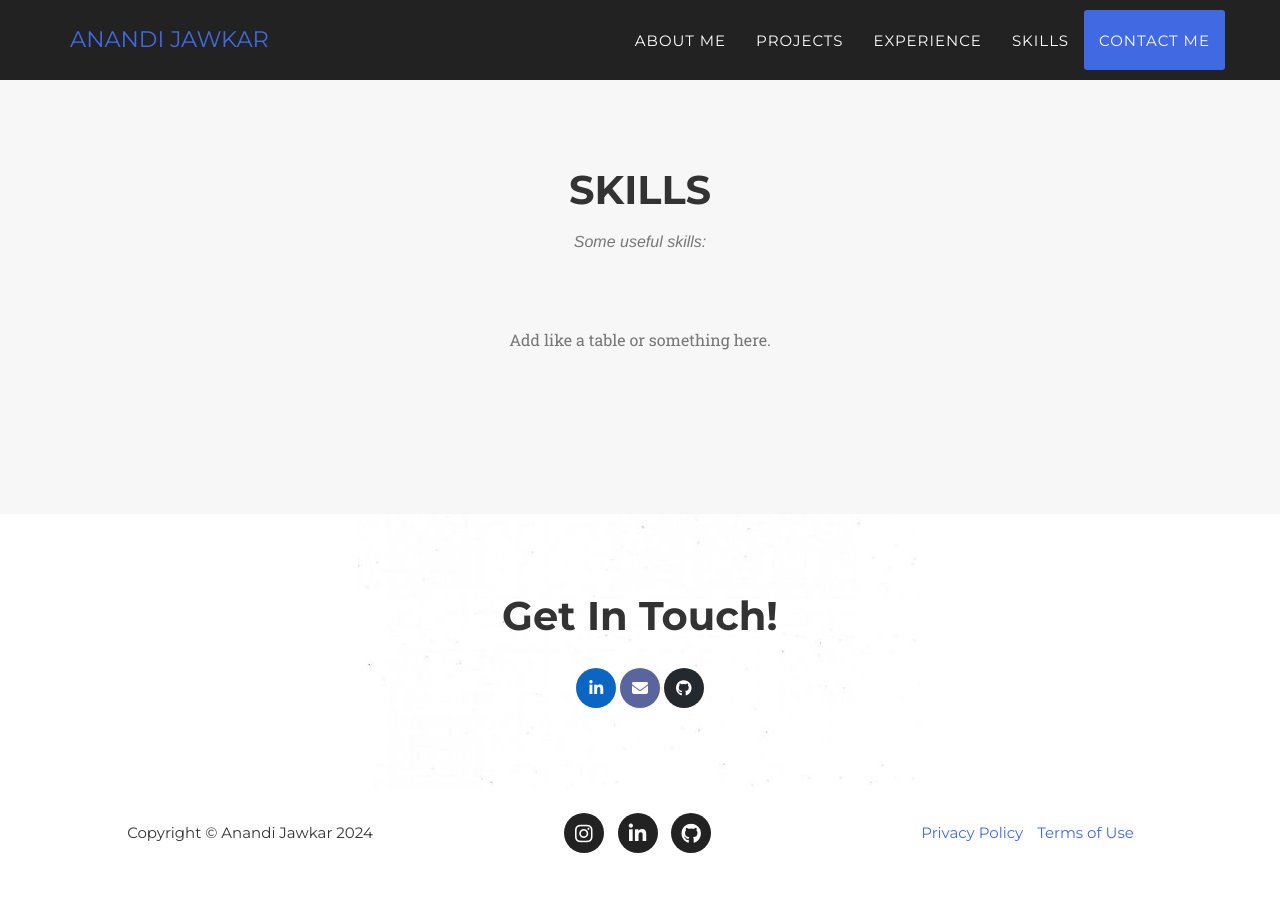
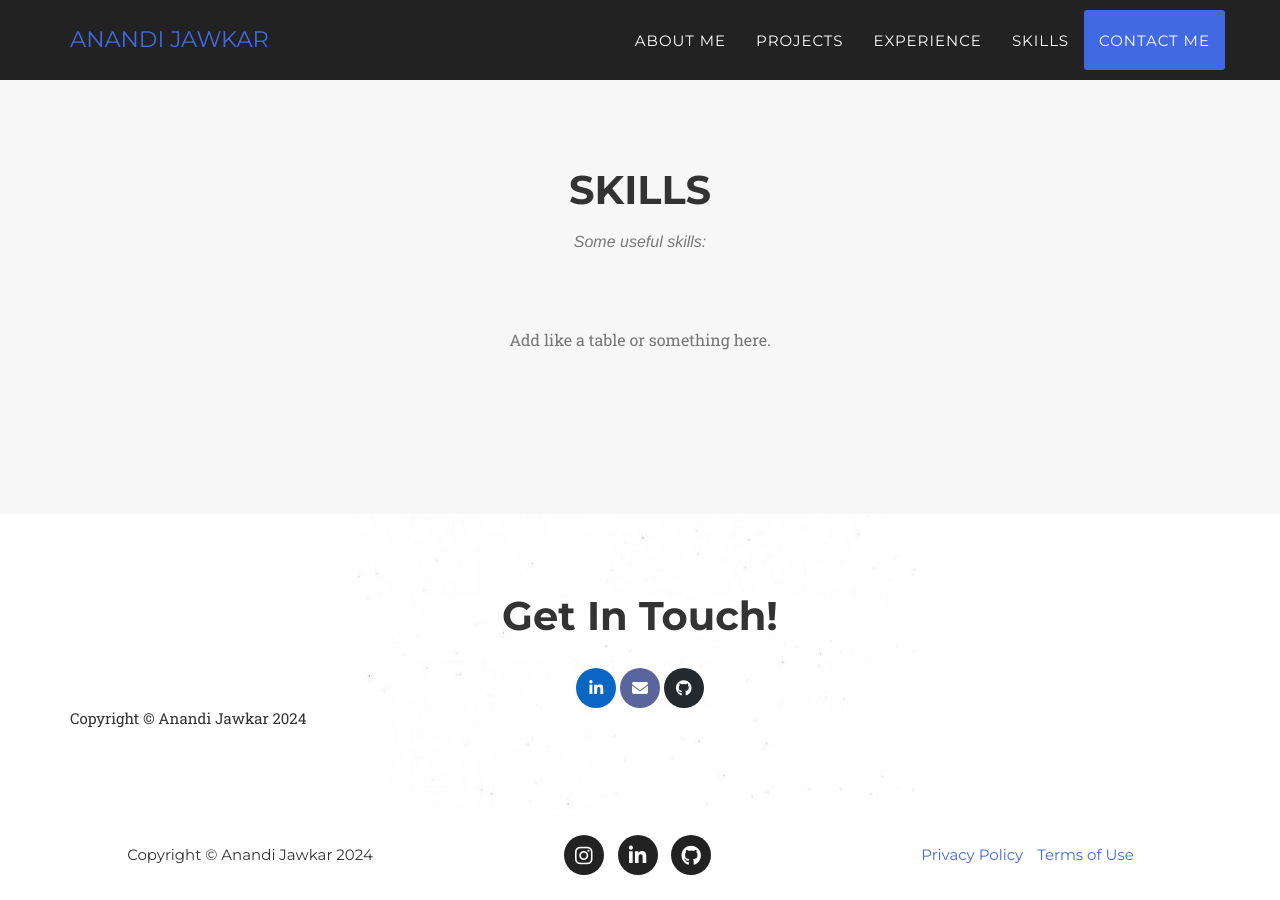
Before and after one commit to anandijawkar/aj, a Jekyll site: the page built from index.html, in a window 1280 px wide and 900 px high, scrolled down 4274 px. Built offline with Jekyll 4.4.1, drawn with Linux system fonts in a browser that asks for light colours; nearby versions of some CDN libraries; some web fonts are replaced; library files that are not in the unit come from our copies; before the commit the page ends 5152 px from its top, so only the background shows below that.

Commit message:
Update contact.html

```diff
--- a/_includes/contact.html
+++ b/_includes/contact.html
@@ -11,6 +11,7 @@
                             <li><a class="github" href="https://github.com/anandijawkar" target="_blank" rel="noopener noreferrer"><i class="fa fa-github"></i></a></li>
                         </ul>
                     </div>
+                    <span class="copyright">Copyright &copy; {{ site.title }} {{ 'now' | date: "%Y" }}</span>
                 </div>
             </div>
         </div>
```
